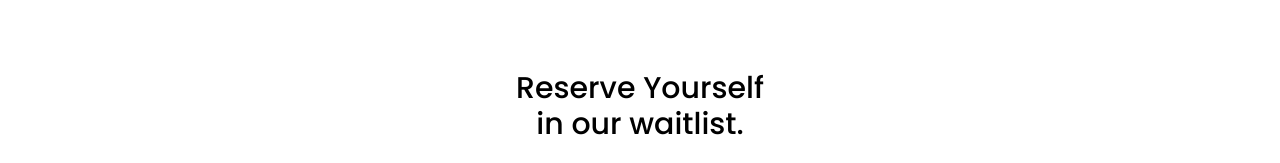
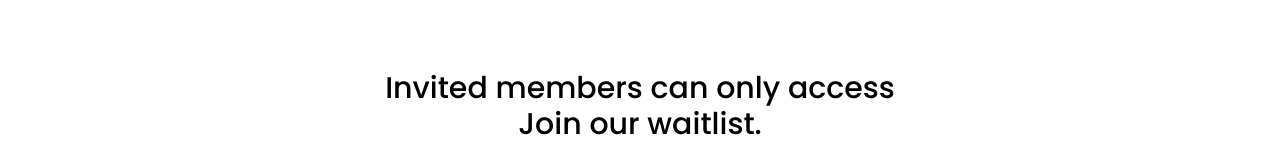
Before and after one commit to itsmesikandar/swavy.in.github.io, a plain HTML site: page index.html in a window 1280 px wide. Shown: the part 4392-4555 px from the top of the page. Drawn offline with nearby package versions, Linux system fonts and the light colour scheme.

Commit message:
Update index.html

```diff
--- a/index.html
+++ b/index.html
@@ -268,7 +268,7 @@
       <div class="container">
         <div class="contact-us-bgimage grid-margin " >
           <div class="pb-4">
-            <h3 class="px-3 px-md-0 m-0 fw" data-aos="fade-down">Reserve Yourself<br> in our waitlist.</h3>
+            <h3 class="px-3 px-md-0 m-0 fw" data-aos="fade-down">Invited members can only access<br>Join our waitlist.</h3>
           </div>
           <div data-aos="fade-up">
             <div class="col-12  offset-sm-3 col-sm-6 offset-sm-3 offset-lg-4 col-lg-4 offset-lg-4 ">
```
